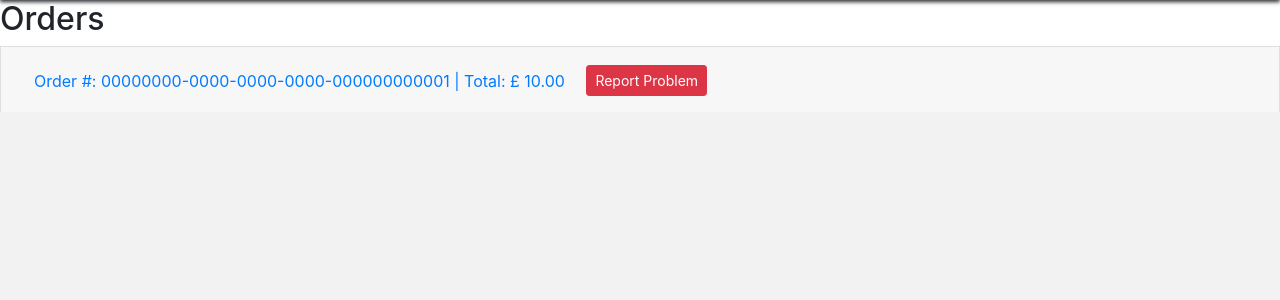
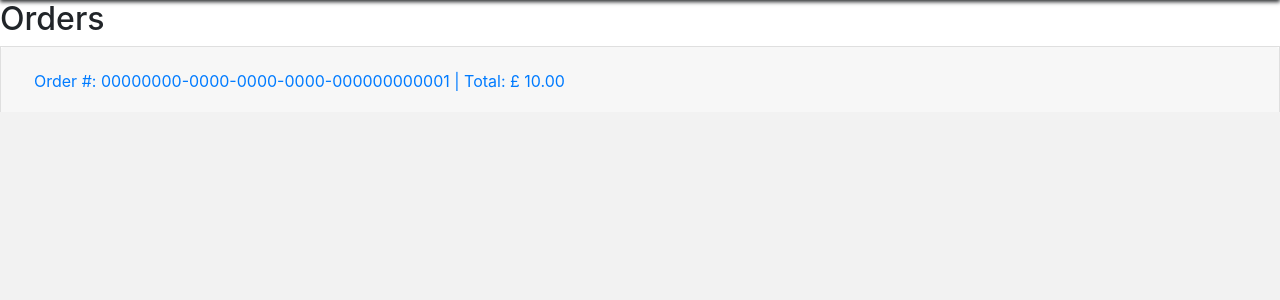
Before and after one commit to Felix-Voyle/CafeDjango, a Django app: page /accounts/profile/ in a window 1280 px wide. Shown: the part 50-350 px from the top of the page. Run offline with Django 4.2, Linux system fonts and the light colour scheme; a user stored in the database is signed in; tables that the repository leaves empty hold one stand-in row (values such as "Sample post"); some libraries are stand-ins or nearby versions.

Commit message:
report problem button now removed after reporting and not visible if already reported

```diff
--- a/cafeOrdering/templates/users/profile.html
+++ b/cafeOrdering/templates/users/profile.html
@@ -11,8 +11,8 @@
                             <button class="btn btn-link" type="button" data-toggle="collapse" data-target="#collapse{{ order.id }}" aria-expanded="true" aria-controls="collapse{{ order.id }}">
                                 Order #: {{ order.order_number }} | Total: £ {{ order.order_total }}
                             </button>
-                            {% if order.reportable %}
-                                <button class="btn btn-sm btn-danger ml-auto" onclick="reportProblem('{{ order.id }}')">Report Problem</button>
+                            {% if order.reportable and not order.reported_problem %}
+                                <button id="reportButton_{{ order.id }}" class="btn btn-sm btn-danger ml-auto" onclick="reportProblem('{{ order.id }}')">Report Problem</button>
                             {% endif %}
                         </h2>
                     </div>
@@ -93,6 +93,8 @@
                     $('#reportProblemModal').modal('hide');
                     // Display success message or perform any other actions
                     alert('Problem reported successfully!');
+                    // Hide the "Report Problem" button after reporting
+                    $('#reportButton_' + orderId).hide();
                 },
                 error: function(xhr, errmsg, err) {
                     // Handle errors
```
